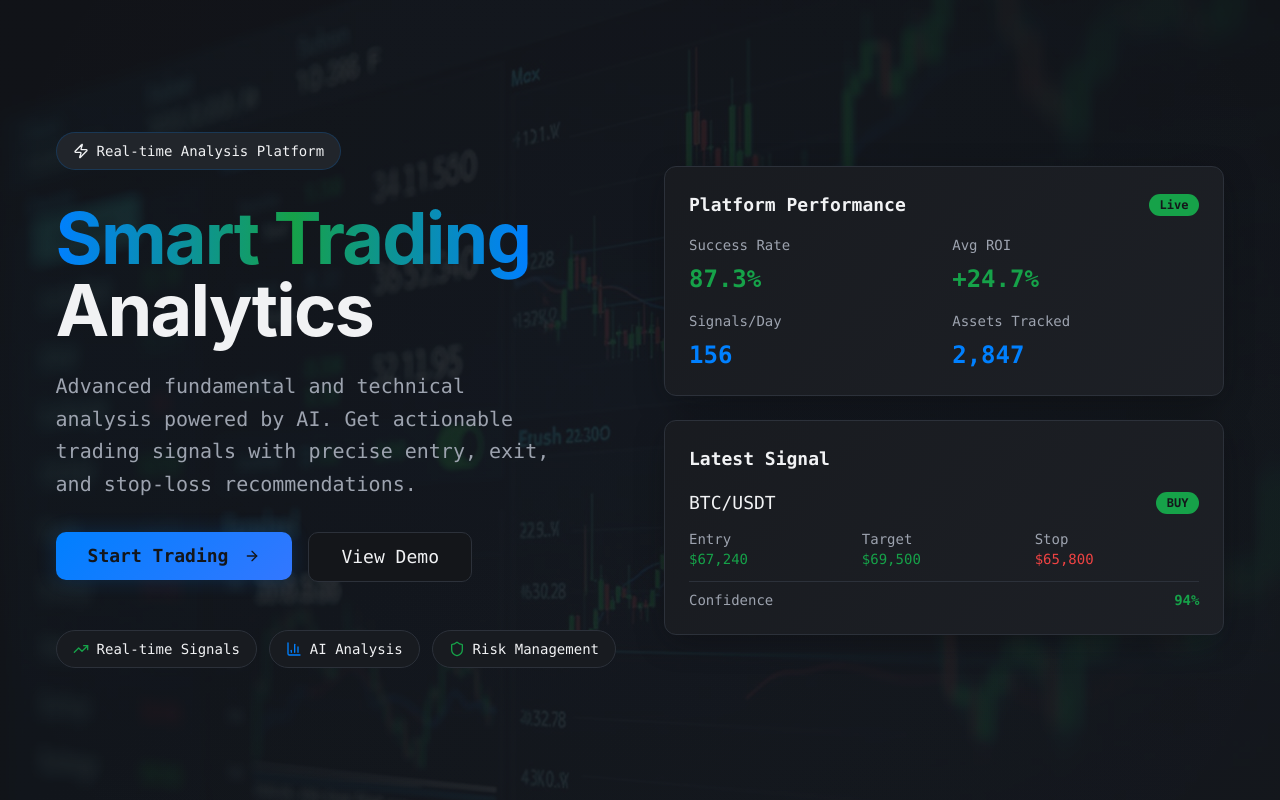
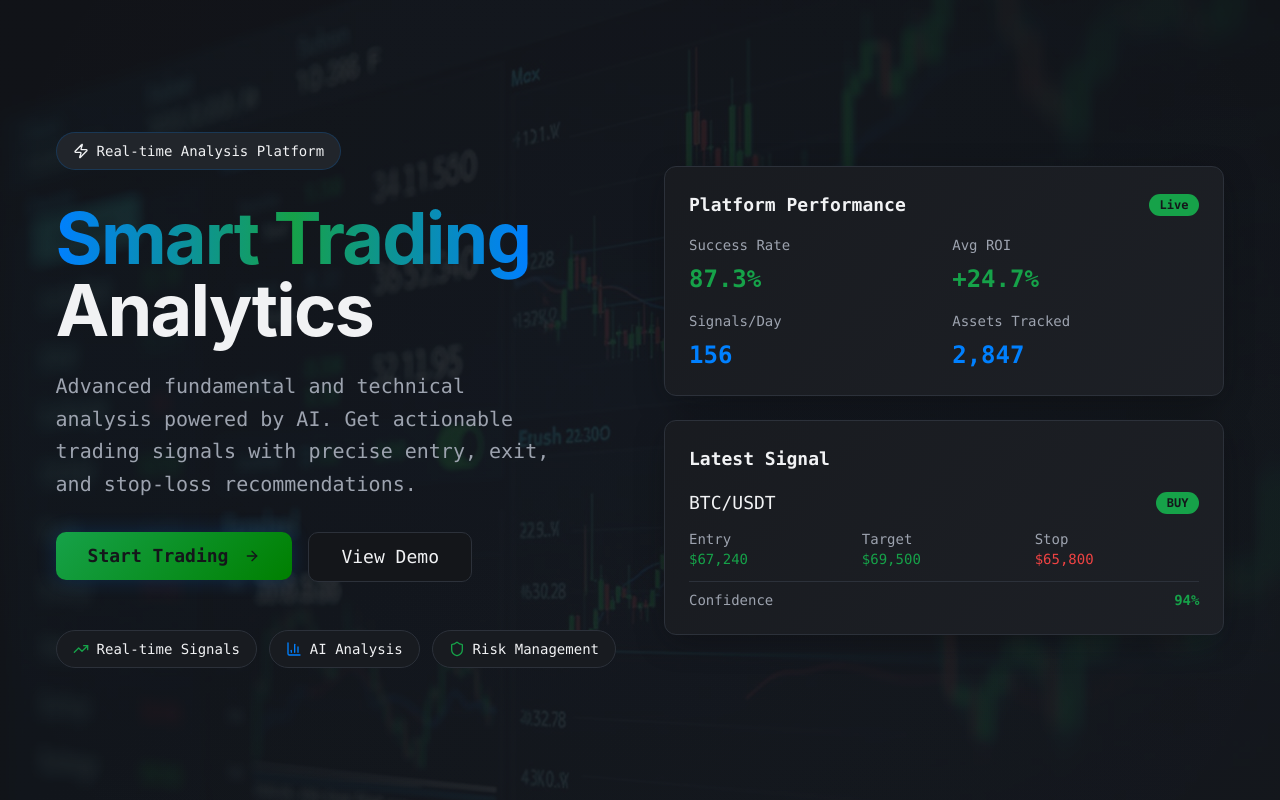
Before and after one commit to sashplus/fusion-trade-intel, a React (Vite) app: page / in a window 1280 px wide. Shown: the top 800 px of the page. Built offline with nearby package versions, Linux system fonts and the light colour scheme.

Commit message:
Change button color
Update the color of the "Start Trading" button in the TradingHero component.

```diff
--- a/src/index.css
+++ b/src/index.css
@@ -50,7 +50,7 @@ All colors MUST be HSL.
     --volume-bar: 220 13% 30%;
 
     /* Gradients */
-    --gradient-primary: linear-gradient(135deg, hsl(210 100% 50%), hsl(220 100% 60%));
+    --gradient-primary: linear-gradient(135deg, hsl(142 76% 36%), hsl(120 100% 25%));
     --gradient-profit: linear-gradient(135deg, hsl(142 76% 36%), hsl(142 76% 46%));
     --gradient-card: linear-gradient(135deg, hsl(220 13% 11%), hsl(220 13% 13%));
 
```
